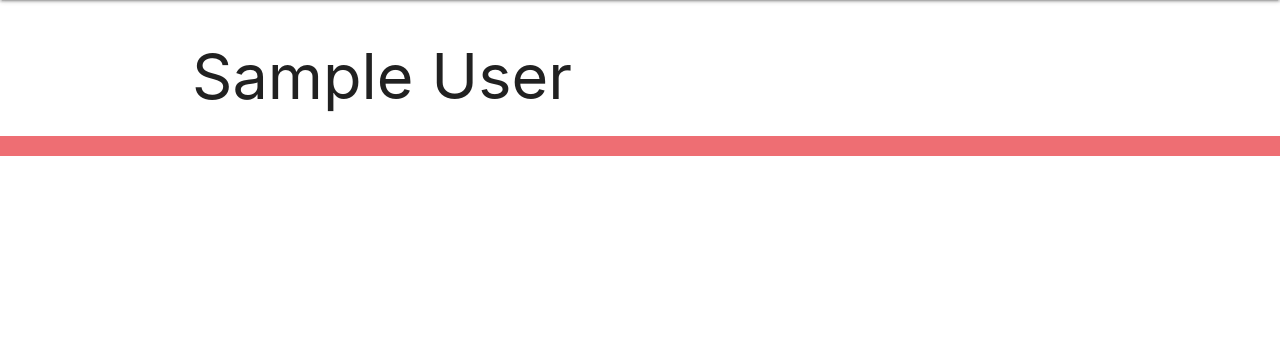
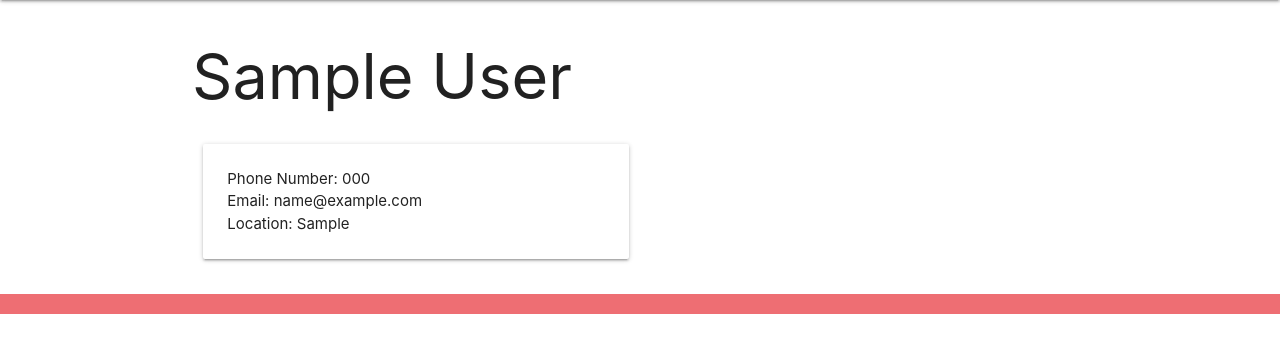
Before and after one commit to akrauss419/yardbarker, a Django app: page /members/ in a window 1280 px wide. Shown: the part 64-417 px from the top of the page. Run offline with Django 4.2, Linux system fonts and the light colour scheme; a user stored in the database is signed in; tables that the repository leaves empty hold one stand-in row (values such as "Sample post").

Commit message:
final touch ups to functionabilty

```diff
--- a/main_app/forms.py
+++ b/main_app/forms.py
@@ -8,16 +8,13 @@ class ReviewForm(forms.ModelForm):
         model = Review
         fields = ['rating', 'content']
 
-        # widgets = {
-        #     'rating': forms.Select(attrs={'class': 'form-control'}),
-        #     'review': forms.Textarea(attrs={'class': 'form-control'}),
-        # }
 
 class JobCreateForm(forms.ModelForm):
   class Meta:
     model = Job
     fields = ['name', 'task', 'location', 'reward', 'description']
 
+
 class MemberCreateForm(forms.ModelForm):
   class Meta:
     model = Member
--- a/main_app/models.py
+++ b/main_app/models.py
@@ -3,8 +3,6 @@ from django.contrib.auth.models import User
 from django.urls import reverse
 from phone_field import PhoneField
 from django import forms
-
-
 
 
 class Contractor(models.Model):
@@ -18,8 +16,7 @@ class Contractor(models.Model):
     return self.name
 
   def get_absolute_url(self):
-    return reverse('contractors_detail', kwargs={'pk': self.id})
-
+    return reverse('contractors_detail', kwargs={'contractor_id': self.id})
 
 
 class Member(models.Model):
@@ -29,12 +26,12 @@ class Member(models.Model):
   location = models.CharField(max_length=150)
   rating = models.FloatField(default=0)
   user = models.OneToOneField(User, primary_key=True, on_delete=models.CASCADE)
-
   def __str__(self):
     return self.name
 
   def get_absolute_url(self):
     return reverse('user_detail', kwargs={'pk': self.id})
+
 
 class Review(models.Model):
   RATING_CHOICES = (
--- a/main_app/templates/main_app/contractor_detail.html
+++ b/main_app/templates/main_app/contractor_detail.html
@@ -11,7 +11,7 @@
         <p>Phone Number: {{ contractor.phone }}</p>
         <p>Email: {{ contractor.email }}</p>
         <p>Location: {{ contractor.location }}</p>
-        <p>Rating: {{ contractor.rating }}</p>
+        <p>Rating: {{ average }}</p>
       </div>
       <div class="card-action">
         <a href="{% url 'contractors_update' contractor.id %}">Edit</a>
--- a/main_app/templates/member_detail.html
+++ b/main_app/templates/member_detail.html
@@ -1,6 +1,18 @@
 {% extends 'base.html' %}
 {% block content %}
 
-  <h1>{{ member }}</h1>
+<h1>{{member}}</h1>
+
+<div class="row">
+  <div class="col s6 col-offset-3">
+    <div class="card">
+      <div class="card-content">
+        <p>Phone Number: {{ member.phone }}</p>
+        <p>Email: {{ member.email }}</p>
+        <p>Location: {{ member.location }}</p>
+      </div>
+    </div>
+  </div>
+</div>
 
 {% endblock %}
--- a/main_app/urls.py
+++ b/main_app/urls.py
@@ -7,7 +7,7 @@ urlpatterns = [
   path('about/', views.about, name='about'),
   path('members/', views.member_detail, name='member_detail'),
   path('members/create/', views.member_create, name='members_create'),
-  path('members/<int:pk>/update', views.MemberUpdate.as_view(), name='members_update'),
+  # path('members/<int:pk>/update', views.MemberUpdate.as_view(), name='members_update'),
   path('jobs/', views.jobs_index, name='index'),
   path('jobs/<int:job_id>/', views.jobs_detail, name='detail'),
   path('jobs/create/', views.jobs_create, name='jobs_create'),
@@ -16,12 +16,11 @@ urlpatterns = [
   path('jobs/<int:job_id>/add_job_photo', views.add_job_photo, name='add_job_photo'),
   path('jobs/<int:job_id>/assoc_contractor/<int:contractor_id>/', views.assoc_contractor, name='assoc_contractor'),
   path('contractors/', views.ContractorList.as_view(), name='contractors_index'),
-  # path('contractors/<int:pk>/', views.ContractorDetail.as_view(), name='contractors_detail'),
+  path('contractors/<int:contractor_id>/', views.contractors_detail, name='contractors_detail'),
   path('contractors/create/', views.ContractorCreate.as_view(), name='contractors_create'),
   path('contractors/<int:pk>/update/', views.ContractorUpdate.as_view(), name='contractors_update'),
   path('contractors/<int:pk>/delete/', views.ContractorDelete.as_view(), name='contractors_delete'),
   path('contractors/<int:contractor_id>/add_contractor_photo', views.add_contractor_photo, name='add_contractor_photo'),
   path('contractors/<int:contractor_id>/add_review/', views.add_review, name='add_review'),
   path('accounts/signup/', views.signup, name='signup'),
-  path('contractors/<int:contractor_id>/', views.contractors_detail, name='contractors_detail'),
 ]
--- a/main_app/views.py
+++ b/main_app/views.py
@@ -37,10 +37,12 @@ def jobs_index(request):
     'jobs': jobs
   })
 
+
 @login_required
 def assoc_contractor(request, job_id, contractor_id):
   Job.objects.get(id=job_id).contractors.add(contractor_id)
   return redirect('detail', job_id = job_id)
+
 
 @login_required
 def jobs_detail(request, job_id):
@@ -51,10 +53,6 @@ def jobs_detail(request, job_id):
     'job': job,
     'contractors': contractors_available
   })
-
-# class JobCreate(LoginRequiredMixin, CreateView):
-#   model = Job
-#   fields = ['name', 'task', 'location', 'reward', 'description']
 
 
 class JobUpdate(LoginRequiredMixin, UpdateView):
@@ -90,13 +88,9 @@ class ContractorDelete(LoginRequiredMixin, DeleteView):
   success_url = '/contractors'
 
 
-# class MemberCreate(CreateView):
-#   model = Member
-#   fields = ['name', 'phone', 'email', 'location']
-
 def jobs_create(request):
   current_id = request.user.id
-  member = User.objects.get(id=current_id)
+  member = Member.objects.get(user=request.user)
   error_message = ''
   job_create_form = JobCreateForm()
   if request.method == 'POST':
@@ -105,17 +99,16 @@ def jobs_create(request):
       new_job = form.save(commit=False)
       new_job.isDone = False
       new_job.member = member
-      new_job.contractors = []
       new_job.save()
       return redirect('detail', job_id=new_job.id)
     else:
       error_message = 'You are not a member or this is an invalid form'
-  # context = {'form': job_create_form, 'error_message': error_message}
   return render(request, 'jobs/create.html', {
     'member': member,
     'job_create_form': job_create_form,
     'error_message': error_message
   })
+
 
 def member_create(request):
   current_id = request.user.id
@@ -125,13 +118,11 @@ def member_create(request):
     form = MemberCreateForm(request.POST)
     if form.is_valid():
       new_member = form.save(commit=False)
-      # new_member.review = []
       new_member.user = request.user
       new_member.save()
       return redirect('member_detail')
     else:
       error_message = 'You are not a member or this is an invalid form'
-  # context = {'form': job_create_form, 'error_message': error_message}
   return render(request, 'member_create.html', {
     'member_create_form': member_create_form,
     'error_message': error_message
@@ -175,7 +166,7 @@ def add_contractor_photo(request, contractor_id):
     except Exception as e:
       print('An error occurred uploading file to S3')
       print(e)
-    return redirect('contractors_detail', pk=contractor_id)
+    return redirect('contractors_detail', contractor_id=contractor_id)
 
 
 @login_required
@@ -196,7 +187,6 @@ def add_review(request, contractor_id):
 def contractors_detail(request, contractor_id):
   contractor = Contractor.objects.get(id=contractor_id)
   contractor_rev = Review.objects.filter(contractor=contractor_id)
-  # contractor_photo = ContractorPhoto.objects.get(id=contractor_id)
   sum = 0
   for review in contractor_rev:
     print(f"rating: {float(review.rating)}")
@@ -210,7 +200,6 @@ def contractors_detail(request, contractor_id):
     'contractor': contractor,
     'review_form': form,
     'average': average,
-    # 'photo': contractor_photo
   })
 
 
```
